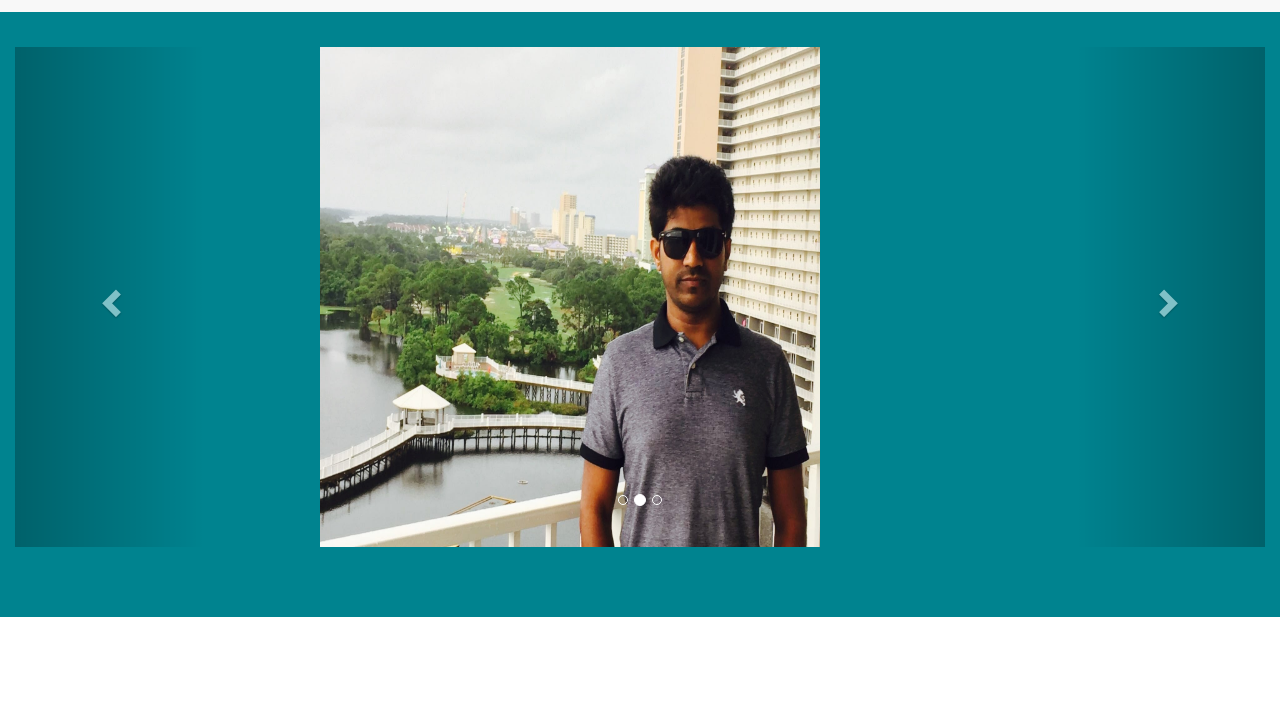
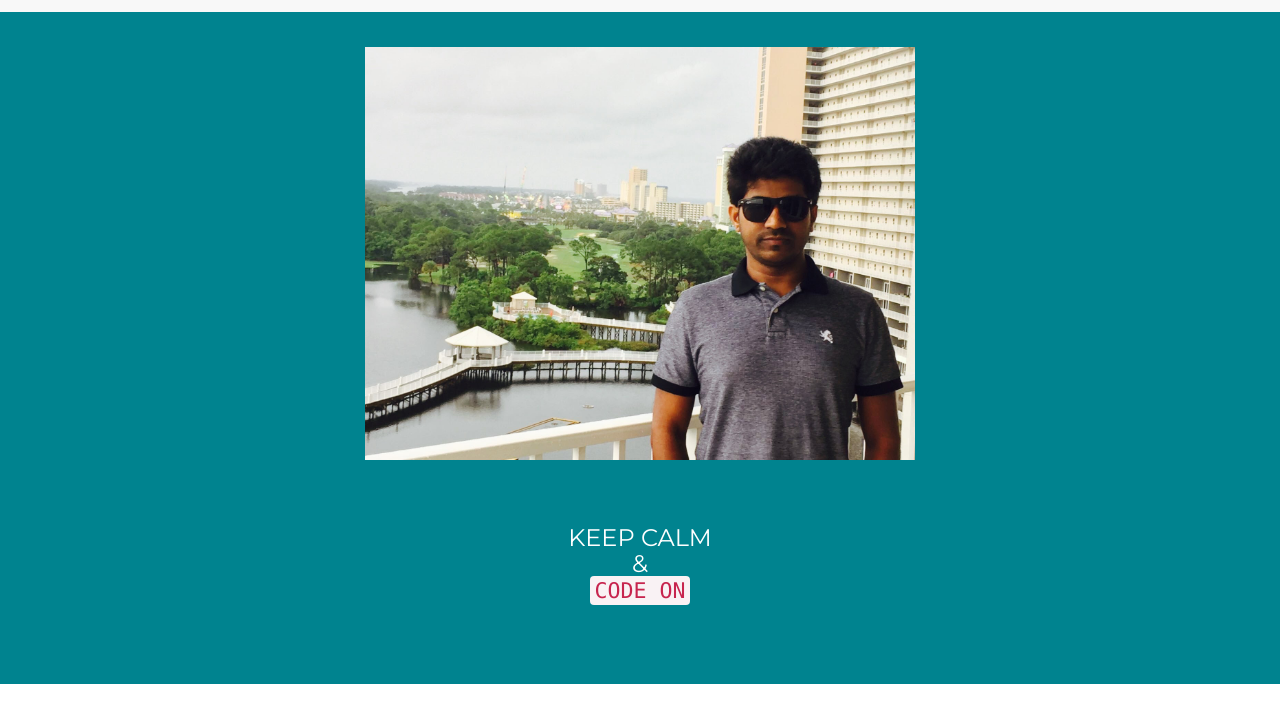
Before and after one commit to rahulganta/rahulganta.github.io, a plain HTML site: page index.html in a window 1280 px wide. Shown: the part 68-772 px from the top of the page. Drawn offline with nearby package versions, Linux system fonts and the light colour scheme.

Commit message:
removed carousal

```diff
--- a/index.html
+++ b/index.html
@@ -43,39 +43,31 @@
 <!-- First Container -->
 <div id="tittle" class="container-fluid bg-1 text-center">
  <h3 class="margin"> </h3>
-   <!-- <img src="img/profile_pic.JPG" class="img-responsive img-square margin" style="display:inline" alt="profile_pic" width="750" height="350">
-  <h3>KEEP CALM <br/>&<br/> <code>CODE ON</code></h3> -->
-  <div id="myCarousel" class="carousel slide" data-ride="carousel">
-	<!-- Indicators -->
-    <ol class="carousel-indicators">
+   <img src="img/profile_pic.JPG" class="img-responsive img-square margin" style="display:inline" alt="profile_pic" width="550" height="350">
+  <h3>KEEP CALM <br/>&<br/> <code>CODE ON</code></h3>
+<!--   <div id="myCarousel" class="carousel slide" data-ride="carousel">
+	  <ol class="carousel-indicators">
       <li data-target="#myCarousel" data-slide-to="0" class="active"></li>
       <li data-target="#myCarousel" data-slide-to="1"></li>
       <li data-target="#myCarousel" data-slide-to="2"></li>
     </ol>
 
-	<!-- Wrapper for slides -->
     <div class="carousel-inner" role="listbox">
 		<div class="item active">
-			<img src="img/profile_pic.JPG" class="img-responsive img-square margin" alt="profilepic" width="460" height="445">
+			<img src="img/profile_pic.JPG" alt="profilepic" width="460" height="445">
 			<div class="carousel-caption">
-			  <!-- <h3 class="margin">KEEP CALM <br/>&<br/> <code>CODE ON</code></h3> -->
 			</div>
       </div>
 	  <div class="item">
-        <img src="img/programmer-desk.png" class="img-responsive img-square margin" alt="desk"  height="445">
-        <!-- <div class="carousel-caption">
-          <h3 class="margin">KEEP CALM <br/>&<br/> <code>CODE ON</code></h3>
-        </div> -->
+        <img src="img/programmer-desk.png" alt="desk"  height="445">
       </div>
 
       <div class="item">
-        <img src="img/full-stack-freaking-awesome.jpg" class="img-responsive img-square margin" alt="fullstack developer"  height="445">
+        <img src="img/full-stack-freaking-awesome.jpg" alt="fullstack developer"  height="445">
         <div class="carousel-caption">
-          <!-- <h3 class="margin">The Full Stack Developer</h3> -->
         </div>
       </div>
 	</div>
-		  <!-- Left and right controls -->
     <a class="left carousel-control" href="#myCarousel" role="button" data-slide="prev">
       <span class="glyphicon glyphicon-chevron-left" aria-hidden="true"></span>
       <span class="sr-only">Previous</span>
@@ -85,7 +77,7 @@
       <span class="sr-only">Next</span>
     </a>
 
-  </div>
+  </div> -->
 </div>
 
 <!-- Second Container -->
```
